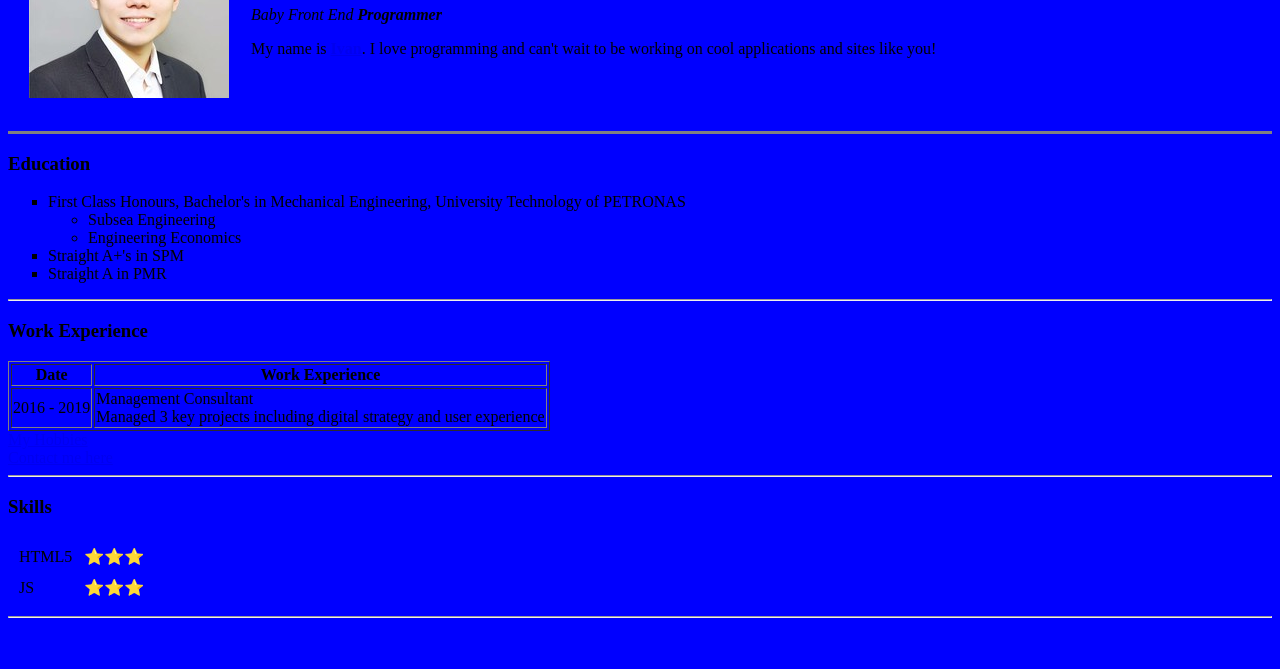
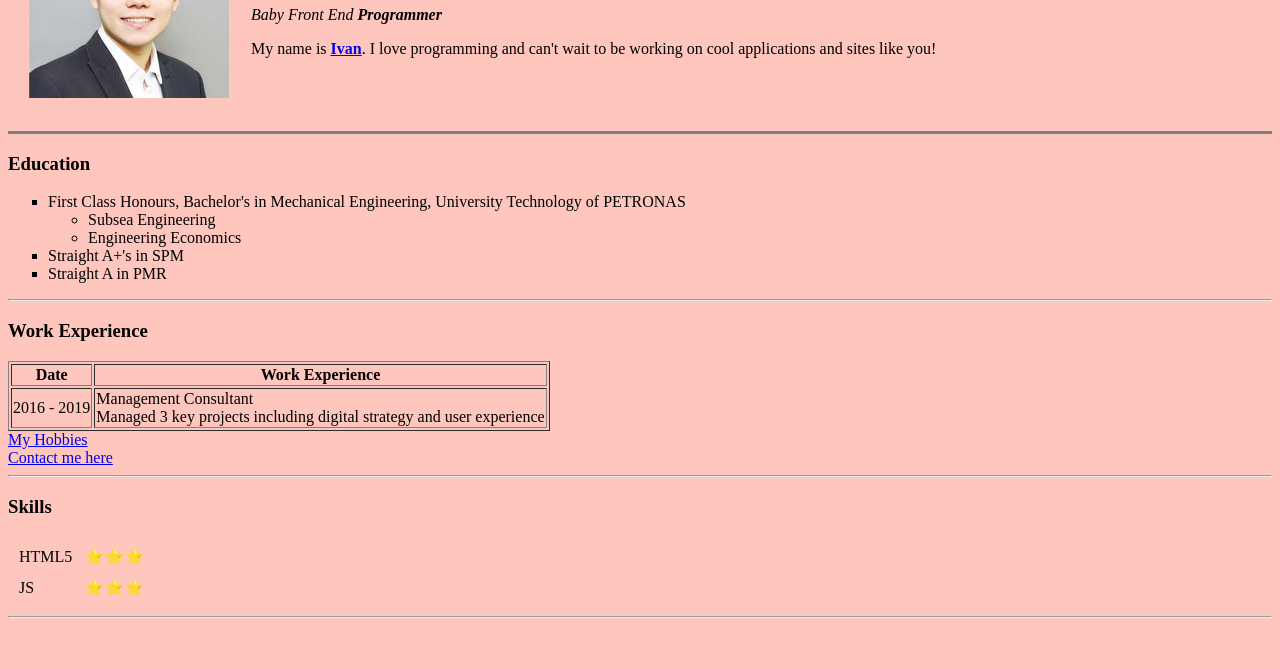
Before and after one commit to ivangan-coder/cv, a plain HTML site: page index.html in a window 1280 px wide. Shown: the part 131-800 px from the top of the page. Drawn offline with Linux system fonts and the light colour scheme.

Commit message:
-commit change-color

```diff
--- a/index.html
+++ b/index.html
@@ -6,7 +6,7 @@
   <title>Ivan's personal site</title>
 </head>
 
-<body style="background-color: blue">
+<body style="background-color: #ffc6be">
   <table cellspacing = "20">
     <tr>
       <td><img src="profile-pic.jpeg" alt="profile pic.png"></td>
```
